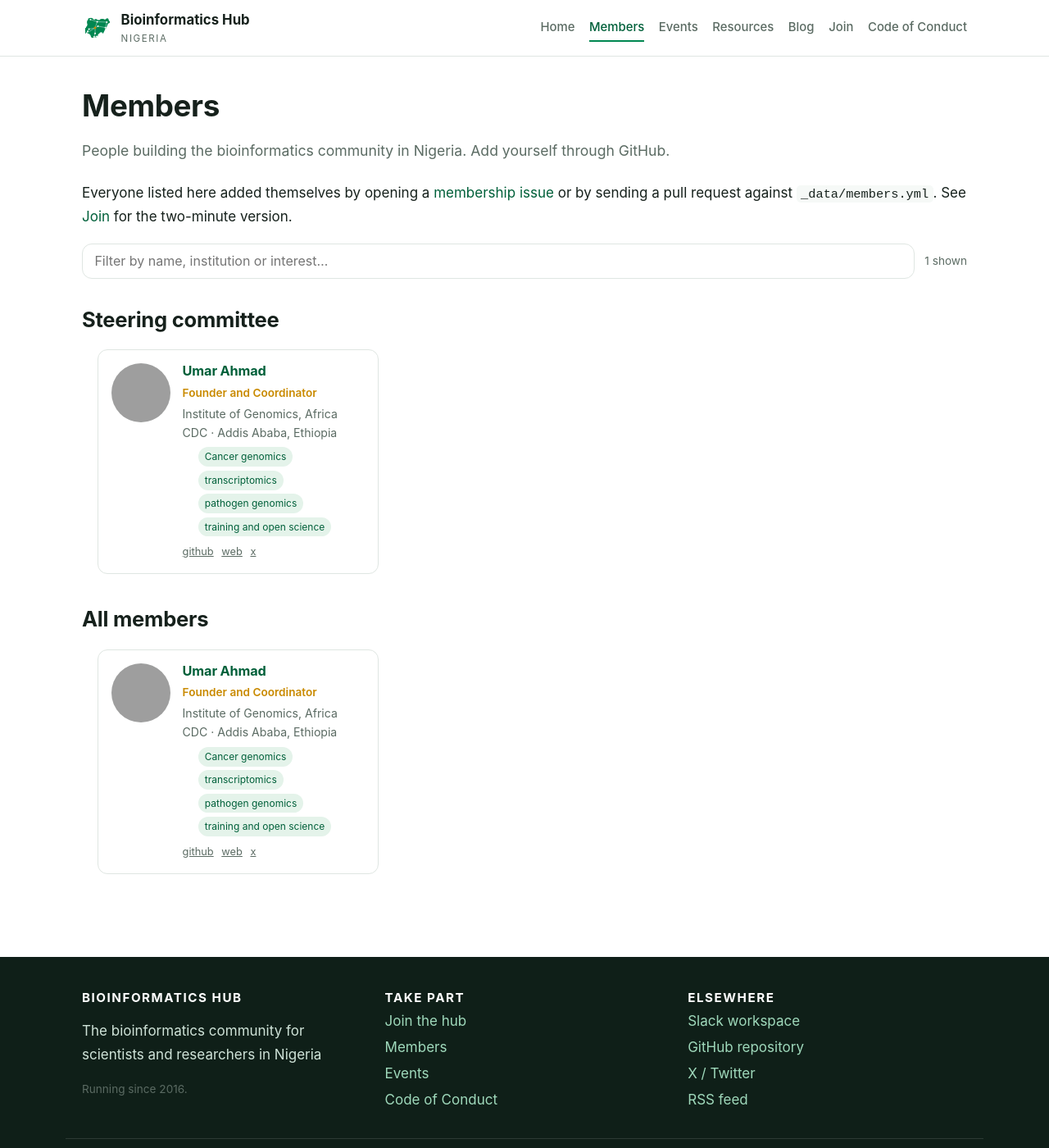
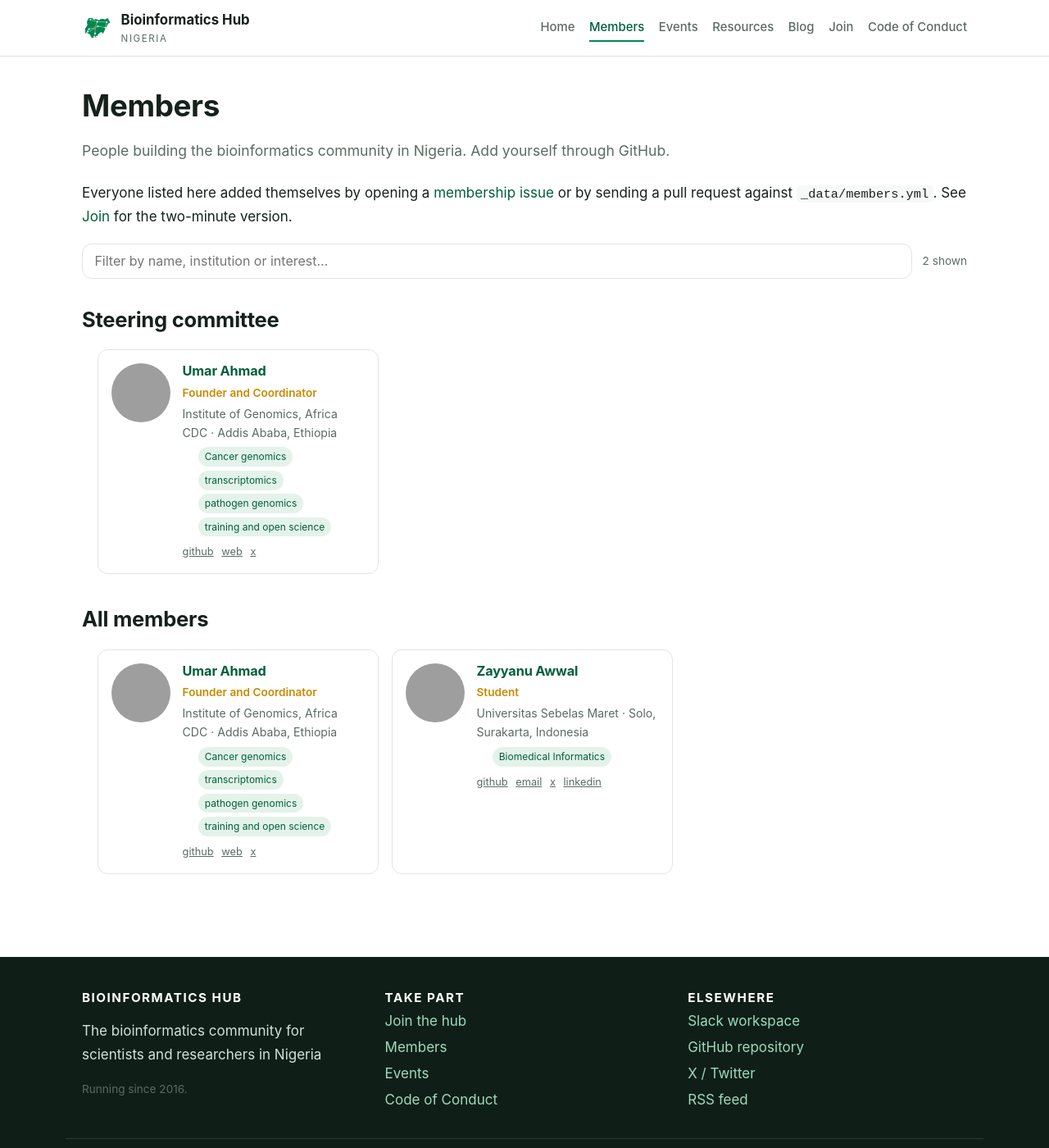
Before and after one commit to GOA14/bioinformaticshub.github.io, a Jekyll site: the page built from members.md, in a window 1280 px wide and 1400 px high. Shown: the whole window at 82% size. Built offline with Jekyll 4.4.1, drawn with Linux system fonts in a browser that asks for light colours; grey boxes are pictures that could not be loaded.

Commit message:
Added Zayyanu Awwal (@Zeryyern) in members.yml (#3)

```diff
--- a/_data/members.yml
+++ b/_data/members.yml
@@ -29,6 +29,7 @@
 # Entries are kept sorted by surname within each group. Keep the field order
 # above so that diffs stay readable.
 # ---------------------------------------------------------------------------
+
 - name: Umar Ahmad
   github: babasaraki
   institution: Institute of Genomics, Africa CDC
@@ -39,6 +40,18 @@
   website: https://africacdc.org
   twitter: babasaraky
   joined: 2016-01-01
+
+- name: Zayyanu Awwal
+  github: Zeryyern
+  institution: Universitas Sebelas Maret
+  interests: Biomedical Informatics
+  role: Student
+  location: Solo, Surakarta, Indonesia
+  email: awwalzayyan@gmail.com
+  twitter: AwwalZayyan
+  linkedin: zayyanu-awwal-054b84197
+  joined: 2026-11-18
+
 # --- Copy the block below, fill it in, and delete the leading "# " ----------
 # - name: Your Name
 #   github: your-github-username
```
